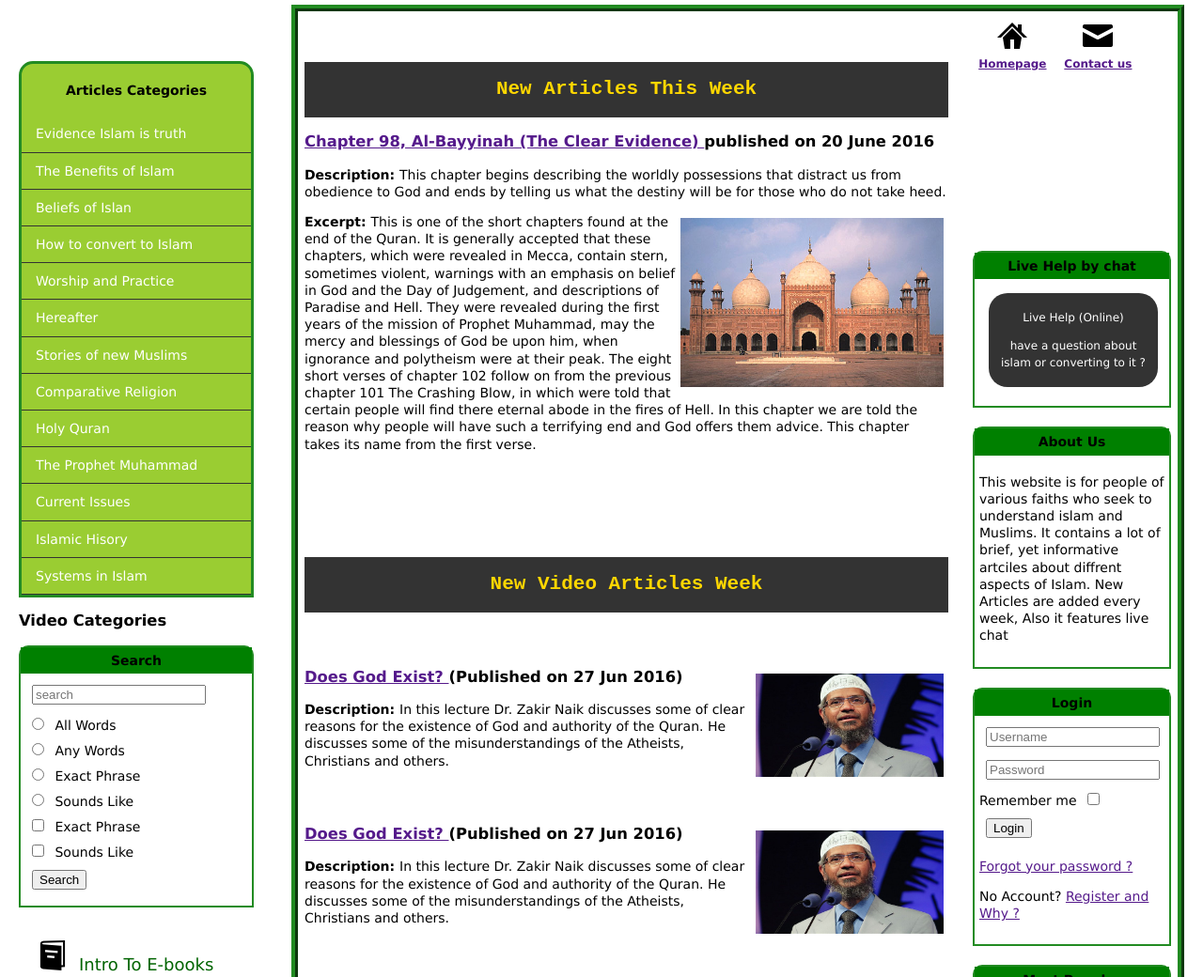
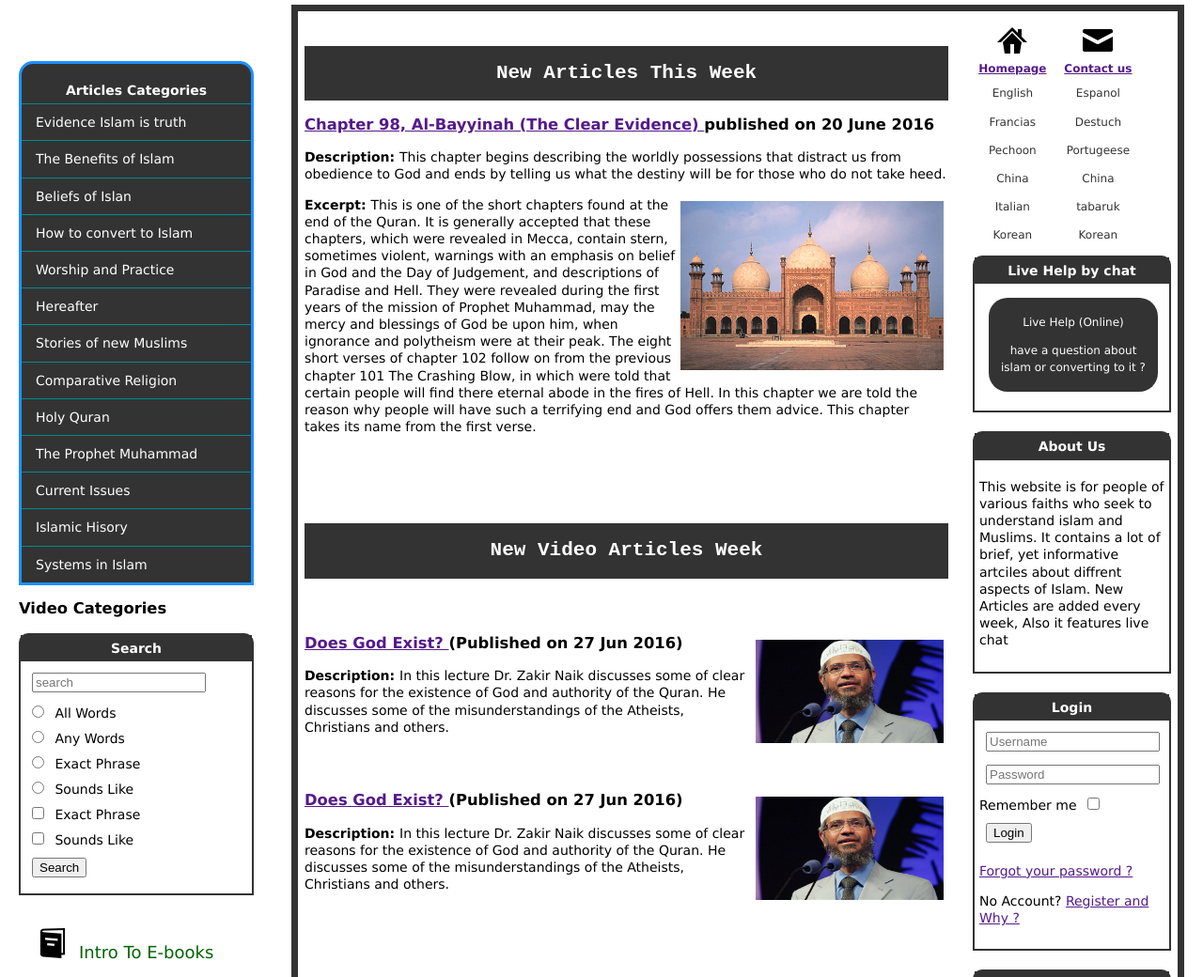
Before and after one commit to ImHamzaAnwer/Article_Web_Assignment, a plain HTML site: page index.html in a window 1280 px wide. Shown: the top 1040 px of the page at 94% size. Drawn offline with Linux system fonts and the light colour scheme.

Commit message:
add more icons and finalize structure

```diff
--- a/main.css
+++ b/main.css
@@ -2,7 +2,7 @@ body{
         margin: 0;
         padding: 0;
         font-family: Verdana, Geneva, Tahoma, sans-serif;
-    }
+   }
 
     .clear{
         clear: both;
@@ -20,8 +20,20 @@ body{
     h1{
         font-family: monospace;
         padding: 20px 0;
-        color: gold;
+        color: #fff;
         background: #333;
+    }
+
+    h1,h4{
+        margin: 0;
+        text-align: center;
+    }
+
+    h4{
+        color: #fff;
+        padding: 5px 0;
+        background-color: #333;
+        margin: 0;
     }
     /**/
     aside{
@@ -32,8 +44,8 @@ body{
     }
 
     .side-nav{
-        background-color: yellowgreen;
-        border: 3px solid forestgreen;
+        background-color: #333;
+        border: 3px solid dodgerblue;
         border-top-left-radius: 15px;
         border-top-right-radius: 15px;
     }
@@ -47,7 +59,7 @@ body{
 
     .side-nav li{
         padding: 10px 10px;
-        border-bottom: 1px solid #333;
+        border-top: 1px solid darkcyan;
         -webkit-transition: all .5s ease 0s;
         -moz-transition: all .5s ease 0s;
         transition: all .5s ease 0s;
@@ -60,7 +72,7 @@ body{
     }
 
     .side-nav li:hover{
-        background-color: orange;
+        background-color: dodgerblue;
     }
 
     .books, .social{
@@ -102,7 +114,7 @@ body{
         float: right;
         width: 950px;
         box-sizing: border-box;
-        border: 7px  ridge forestgreen;
+        border: 7px  solid #333;
         padding: 7px;
     }
 
@@ -126,21 +138,25 @@ body{
 
     }
 
-    h1,h4{
-        text-align: center;
-    }
-
     table{
+        margin: 5px 0;
         border: 0;
         text-align: center;
         font-size: 12px;
     }
 
     .lang td{
+        color: #333;
+        padding: 5px 15px;
+        -webkit-transition: all .4s ease 0s;
+        -moz-transition: all .4s ease 0s;
+        transition: all .4s ease 0s;
+    }
+
+    .lang td:hover{
+        background-color: dodgerblue;
         color: #fff;
-        border-radius: 10px;
-        padding: 5px 15px;
-        background-color: rgb(ri;, green, blue);
+        border-radius: 5px;
     }
 
     .mosque{
@@ -161,18 +177,13 @@ body{
         margin: 60px 0;
     }
 
-    .box{
-        border: 2px solid forestgreen;
+ /*Column 2 in main*/
+ .box{
+        border: 2px solid #333;
         padding-bottom: 5px;
         border-top-left-radius: 10px;
         border-top-right-radius: 10px;
-        margin: 5px 0 20px 0;
-    }
-
-    .box h4{
-        background-color: green;
-        margin: 0;
-        padding: 5px 0;
+        margin: 0 0 20px 0;
     }
 
     .content{
@@ -188,6 +199,19 @@ body{
         margin: 15px;
     }
 
- /*Column 2 in main*/
+    .chat-btn:hover{
+        box-shadow: 5px 5px 10px #666;
+    }
+
+       .content ul{
+           list-style: none;
+       }
+       .content ul li a{
+           text-decoration: none;
+           color: green;
+    }
+
+       .content li a:hover{
+           color: dodgerblue;
        }
  /*Column 2 in main*/
```
